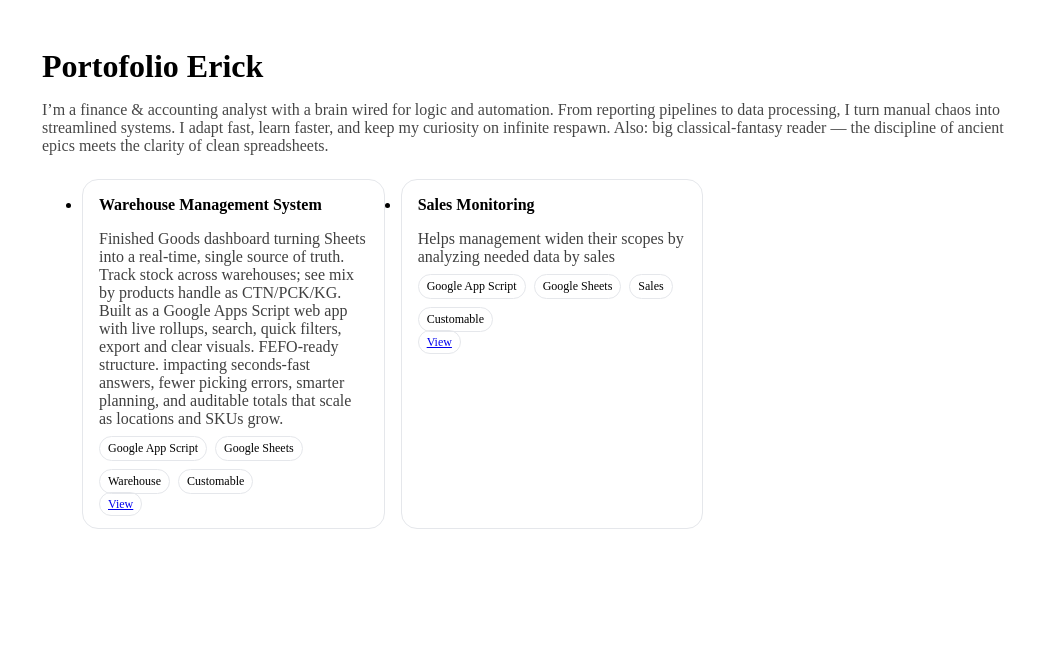
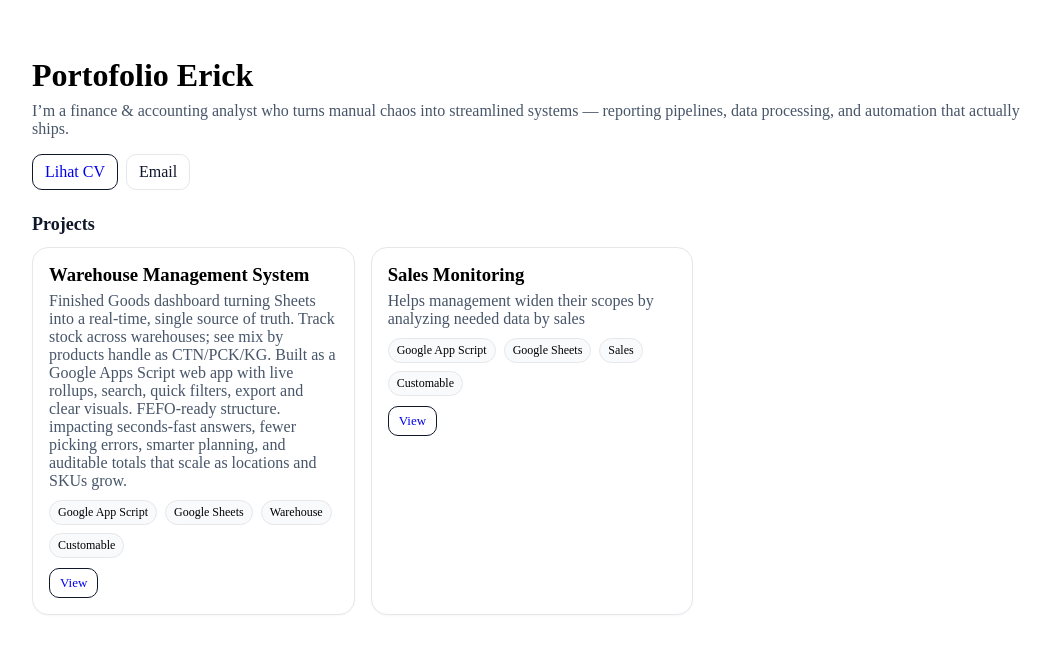
Before and after one commit to erickchia/portfolio, a Next.js app: page / in a window 1280 px wide. Shown: the top 654 px of the page, without its empty margins (108-1159 px from the left). Built offline with nearby package versions, Linux system fonts and the light colour scheme.

Commit message:
Update page.js

```diff
--- a/app/page.js
+++ b/app/page.js
@@ -1,34 +1,85 @@
 import { projects } from "../data/projects";
+
+export const metadata = { title: "Portofolio Erick" };
 
 export default function Home() {
   return (
-    <main style={{maxWidth:980,margin:"48px auto",padding:"0 20px"}}>
-      <h1 style={{fontSize:"2rem",fontWeight:800,marginBottom:8}}>Portofolio Erick</h1>
-      <p style={{opacity:.72,marginBottom:24}}>
-          I’m a finance & accounting analyst with a brain wired for logic and automation. From reporting pipelines to data processing,
-          I turn manual chaos into streamlined systems. I adapt fast, learn faster, and keep my curiosity on infinite respawn.
-          Also: big classical-fantasy reader — the discipline of ancient epics meets the clarity of clean spreadsheets.
+    <main className="container">
+      <header className="hero">
+        <h1>Portofolio Erick</h1>
+        <p>
+          I’m a finance & accounting analyst who turns manual chaos into streamlined systems —
+          reporting pipelines, data processing, and automation that actually ships.
         </p>
+        <div className="cta">
+          <a href="/cv" className="btn">Lihat CV</a>
+          <a href="mailto:erickchia2@gmail.com" className="btn btn--ghost">Email</a>
+        </div>
+      </header>
 
-      <ul style={{display:"grid",gridTemplateColumns:"repeat(auto-fill,minmax(260px,1fr))",gap:16}}>
-        {projects.map((p,i)=>(
-          <li key={i} style={{border:"1px solid #e5e7eb",borderRadius:16,padding:16}}>
-            <div style={{fontWeight:700,marginBottom:6}}>{p.name}</div>
-            <p style={{opacity:.75,marginBottom:8}}>{p.description}</p>
-            {p.tags?.length>0 && (
-              <div style={{display:"flex",gap:8,flexWrap:"wrap"}}>
-                {p.tags.map(t=>(
-                  <span key={t}
-                  style={{fontSize:12,border:"1px solid #e5e7eb",borderRadius:999,padding:"4px 8px"}}>{t}</span>
+      <section>
+        <h2 className="section-title">Projects</h2>
+        <ul className="grid">
+          {projects.map((p, i) => (
+            <li key={i} className="card">
+              <article>
+                <h3 className="card-title">{p.name}</h3>
+                <p className="card-desc">{p.description}</p>
+
+                {p.tags?.length > 0 && (
+                  <div className="chips">
+                    {p.tags.map(t => (
+                      <span key={t} className="chip">{t}</span>
                     ))}
                   </div>
                 )}
-            {p.url && <a href={p.url} target="_blank"
-              style={{fontSize:12,border:"1px solid #e5e7eb",borderRadius:999,padding:"4px 8px"}}>
-              View</a>}
+
+                {p.url && (
+                  <a href={p.url} target="_blank" rel="noreferrer" className="btn btn--sm">
+                    View
+                  </a>
+                )}
+              </article>
             </li>
           ))}
         </ul>
+      </section>
+
+      {/* tiny CSS – no dependency, responsive, and print-friendly */}
+      <style>{`
+        .container{max-width:1000px;margin:56px auto;padding:0 20px}
+        .hero h1{font-size:32px;line-height:1.2;margin:0 0 8px}
+        .hero p{margin:0 0 16px;color:#475569}
+        .cta{display:flex;gap:8px;margin-bottom:24px}
+
+        .section-title{font-size:18px;margin:0 0 12px;color:#0f172a}
+
+        .grid{list-style:none;padding:0;margin:0;
+              display:grid;grid-template-columns:repeat(auto-fill,minmax(280px,1fr));gap:16px}
+
+        .card{background:#fff;border:1px solid #e5e7eb;border-radius:16px;padding:16px;
+              box-shadow:0 1px 2px rgba(0,0,0,.03)}
+        .card-title{margin:0 0 6px;font-weight:700}
+        .card-desc{margin:0 0 10px;color:#475569}
+
+        .chips{display:flex;gap:8px;flex-wrap:wrap;margin-bottom:10px}
+        .chip{font-size:12px;background:#f8fafc;border:1px solid #e5e7eb;border-radius:999px;padding:4px 8px}
+
+        .btn{display:inline-block;border-radius:10px;border:1px solid #0f172a;padding:8px 12px;
+             text-decoration:none;transition:all .15s ease}
+        .btn:hover{background:#0f172a;color:#fff}
+        .btn--ghost{border-color:#e5e7eb;color:#0f172a}
+        .btn--sm{padding:6px 10px;font-size:13px}
+
+        /* nice in dark mode too */
+        @media (prefers-color-scheme: dark) {
+          .section-title{color:#e5e7eb}
+          .hero p,.card-desc{color:#94a3b8}
+          .card{background:#0f172a;border-color:#1f2937}
+          .chip{background:#111827;border-color:#1f2937;color:#e5e7eb}
+          .btn--ghost{border-color:#334155;color:#e5e7eb}
+        }
+      `}</style>
     </main>
   );
 }
```
Lines whose indentation alone changed are shown as unchanged.
